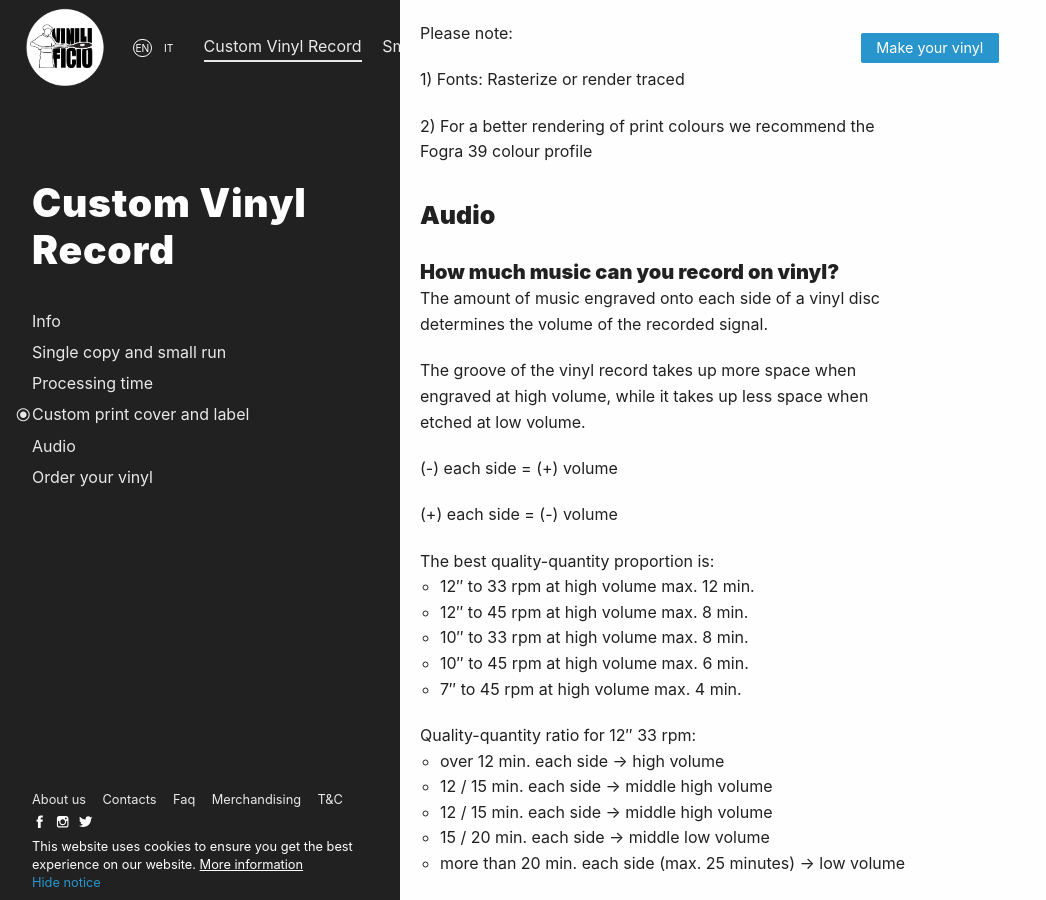
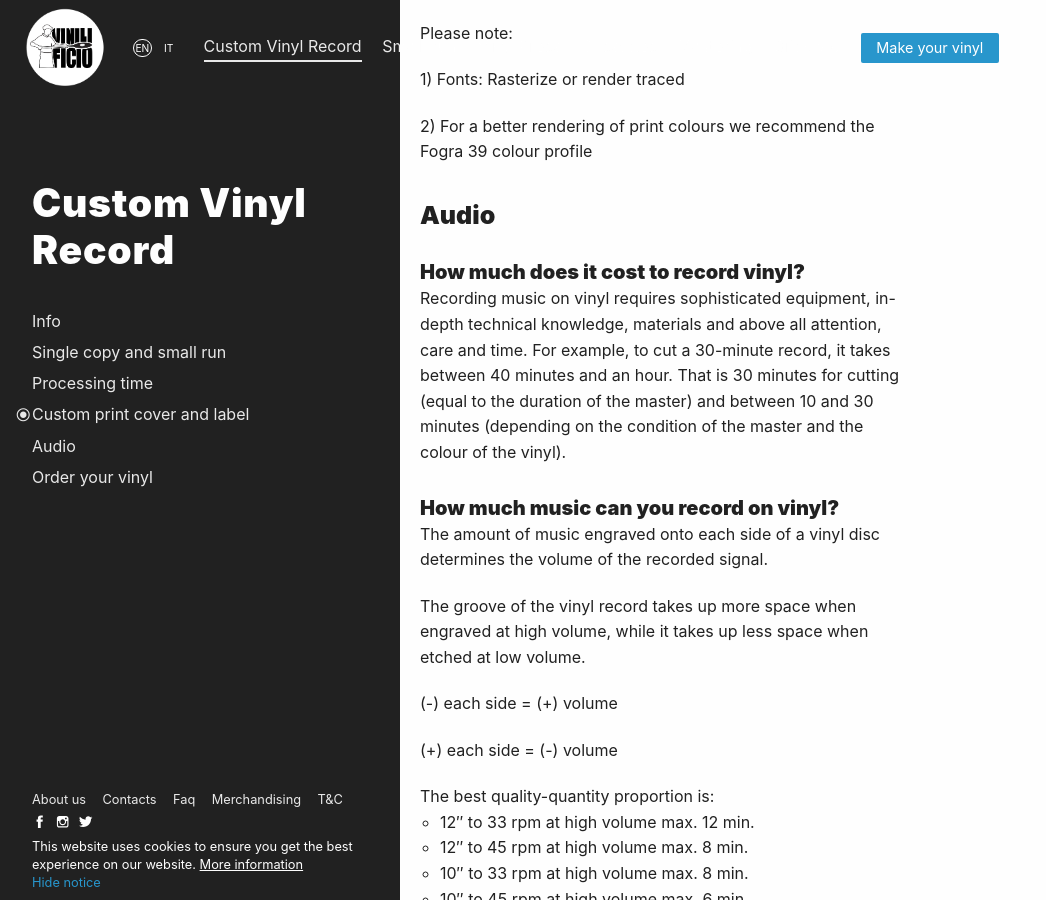
Before and after one commit to Vinilificio/vinilificio.com, a Jekyll site: the page built from en/single-copy.md, in a window 1280 px wide and 900 px high, scrolled down 2929 px. Shown: the whole window, without its empty margins (0-1046 px from the left). Built offline with Jekyll 4.4.1, drawn with Linux system fonts in a browser that asks for light colours; nearby versions of some CDN libraries; comment, search, counter and statistics services are not loaded.

Commit message:
update audio

```diff
--- a/en/single-copy.md
+++ b/en/single-copy.md
@@ -98,6 +98,10 @@
 
 ### Audio
 
+#### How much does it cost to record vinyl?
+Recording music on vinyl requires sophisticated equipment, in-depth technical knowledge, materials and above all attention, care and time.
+For example, to cut a 30-minute record, it takes between 40 minutes and an hour. That is 30 minutes for cutting (equal to the duration of the master) and between 10 and 30 minutes (depending on the condition of the master and the colour of the vinyl).
+
 #### How much music can you record on vinyl?
 
 The amount of music engraved onto each side of a vinyl disc determines the volume of the recorded signal.
```
